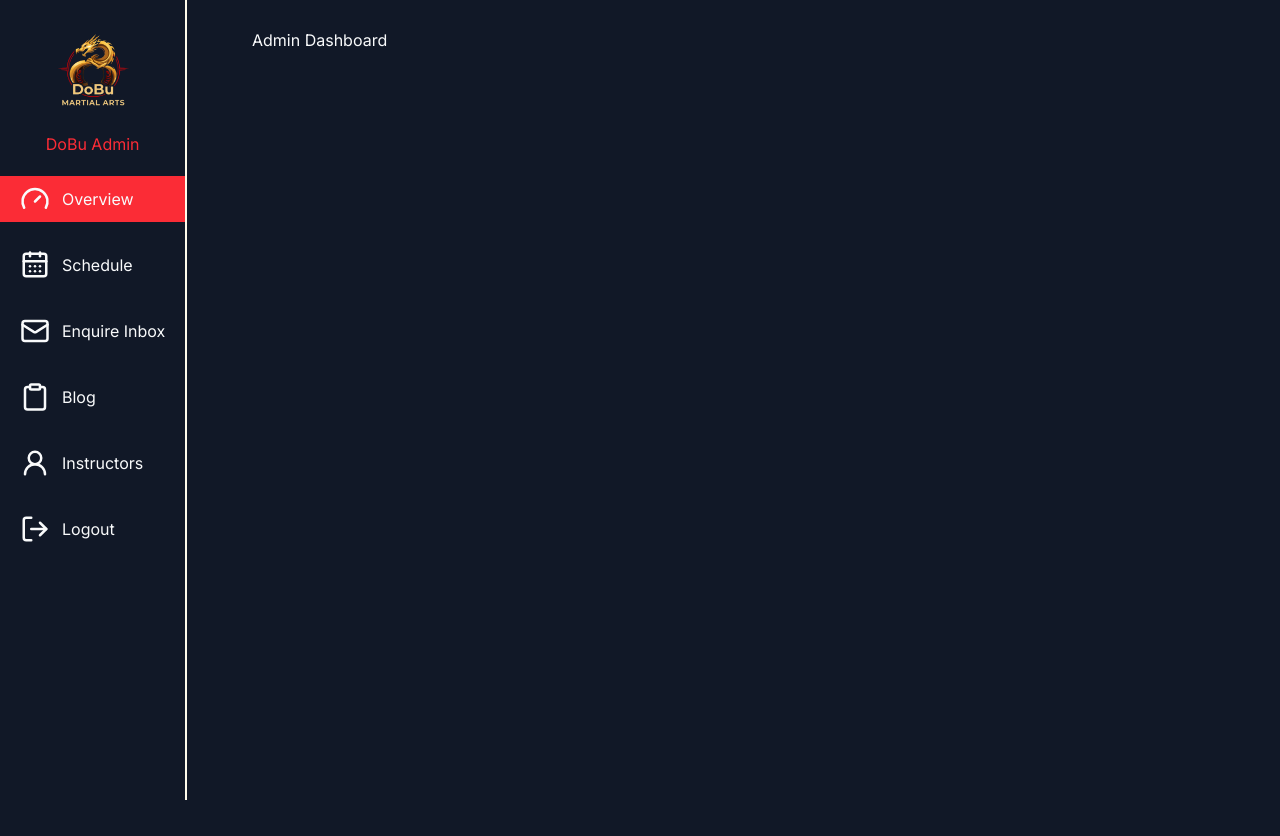
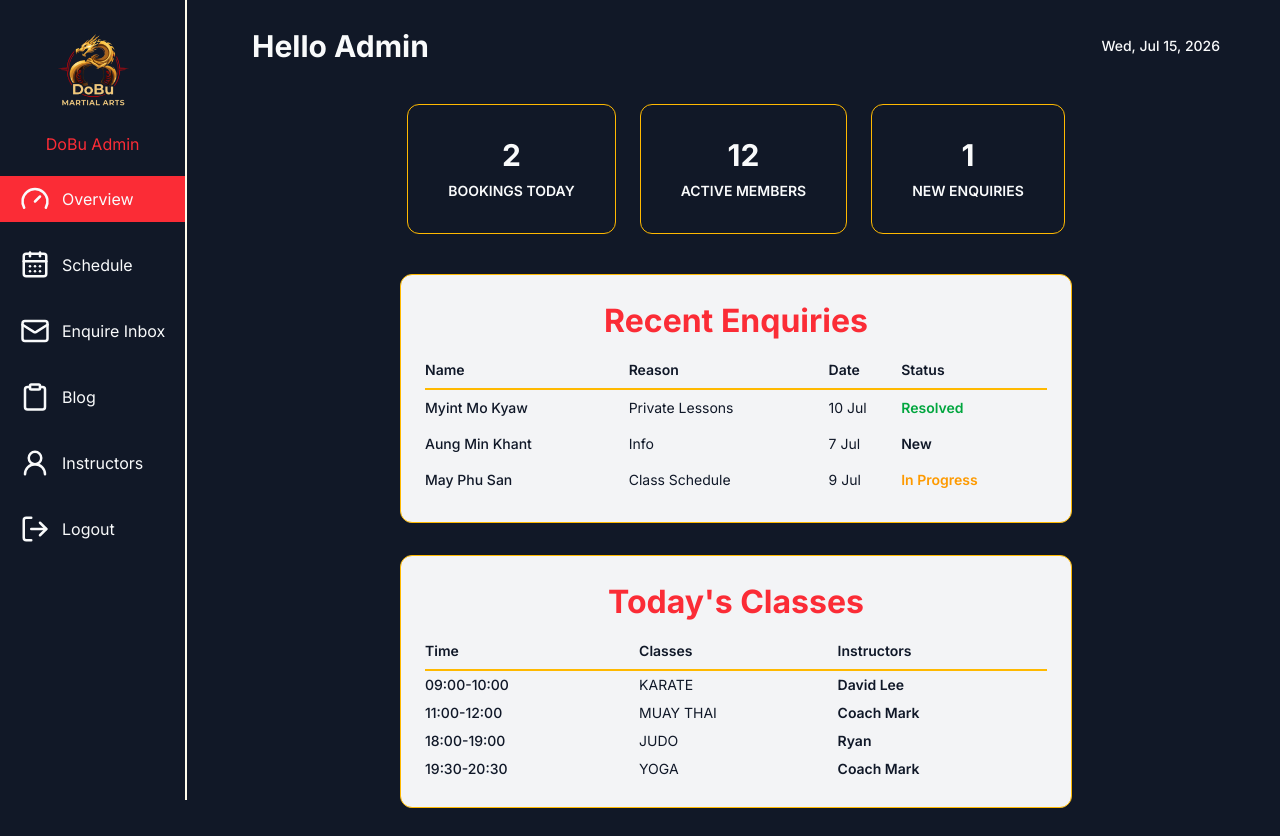
Before and after one commit to AungMinKhant123/dobu-martial-arts-training, a React (Vite) app in the folder frontend/: page /admin/dashboard in a window 1280 px wide. Before the commit the page ends 800 px from the top, so only its background shows below. Built offline with nearby package versions, Linux system fonts and the light colour scheme; sample sign-in values are in the browser's storage.

Commit message:
Build Admin Overview page

```diff
--- a/frontend/src/pages/admin/Dashbord.jsx
+++ b/frontend/src/pages/admin/Dashbord.jsx
@@ -1,5 +1,127 @@
+const stats = [
+  { value: 2, label: "Bookings Today" },
+  { value: 12, label: "Active Members" },
+  { value: 1, label: "New Enquiries" },
+];
+
+const recentEnquiries = [
+  {
+    name: "Myint Mo Kyaw",
+    reason: "Private Lessons",
+    date: "10 Jul",
+    status: "Resolved",
+  },
+  {
+    name: "Aung Min Khant",
+    reason: "Info",
+    date: "7 Jul",
+    status: "New",
+  },
+  {
+    name: "May Phu San",
+    reason: "Class Schedule",
+    date: "9 Jul",
+    status: "In Progress",
+  },
+];
+
+const todaysClasses = [
+  { time: "09:00-10:00", className: "Karate", instructor: "David Lee" },
+  { time: "11:00-12:00", className: "Muay Thai", instructor: "Coach Mark" },
+  { time: "18:00-19:00", className: "Judo", instructor: "Ryan" },
+  { time: "19:30-20:30", className: "Yoga", instructor: "Coach Mark" },
+];
+
+const statusStyles = {
+  Resolved: "text-green-600 font-semibold",
+  New: "text-gray-900 font-semibold",
+  "In Progress": "text-amber-500 font-semibold",
+};
+
+const today = new Date().toLocaleDateString("en-US", {
+  weekday: "short",
+  month: "short",
+  day: "numeric",
+  year: "numeric",
+});
+
 const Dashbord = () => {
-  return <> Admin Dashboard</>;
+  return (
+    <div>
+      {/* Header */}
+      <div className="flex items-center justify-between mb-10">
+        <h1 className="font-bold text-3xl">Hello Admin</h1>
+        <p className="text-sm font-medium">{today}</p>
+      </div>
+
+      {/* Stats cards */}
+      <div className="flex flex-wrap justify-center gap-6 mb-10">
+        {stats.map(({ value, label }) => (
+          <div
+            key={label}
+            className="border border-amber-400 rounded-xl px-10 py-8 text-center min-w-[180px]"
+          >
+            <p className="text-3xl font-bold mb-2">{value}</p>
+            <p className="text-sm font-semibold uppercase">{label}</p>
+          </div>
+        ))}
+      </div>
+
+      {/* Recent Enquiries */}
+      <div className="bg-gray-100 text-gray-900 border border-amber-400 rounded-xl p-6 mb-8 max-w-2xl mx-auto">
+        <h2 className="text-red-500 font-bold text-xl text-center mb-4">
+          Recent Enquiries
+        </h2>
+        <table className="w-full text-sm">
+          <thead>
+            <tr className="border-b-2 border-amber-400 text-left">
+              <th className="pb-2 font-semibold">Name</th>
+              <th className="pb-2 font-semibold">Reason</th>
+              <th className="pb-2 font-semibold">Date</th>
+              <th className="pb-2 font-semibold">Status</th>
+            </tr>
+          </thead>
+          <tbody>
+            {recentEnquiries.map((enquiry) => (
+              <tr key={enquiry.name}>
+                <td className="py-2 font-medium">{enquiry.name}</td>
+                <td className="py-2">{enquiry.reason}</td>
+                <td className="py-2">{enquiry.date}</td>
+                <td className={`py-2 ${statusStyles[enquiry.status]}`}>
+                  {enquiry.status}
+                </td>
+              </tr>
+            ))}
+          </tbody>
+        </table>
+      </div>
+
+      {/* Today's Classes */}
+      <div className="bg-gray-100 text-gray-900 border border-amber-400 rounded-xl p-6 max-w-2xl mx-auto">
+        <h2 className="text-red-500 font-bold text-xl text-center mb-4">
+          Today's Classes
+        </h2>
+        <table className="w-full text-sm">
+          <thead>
+            <tr className="border-b-2 border-amber-400 text-left">
+              <th className="pb-2 font-semibold">Time</th>
+              <th className="pb-2 font-semibold">Classes</th>
+              <th className="pb-2 font-semibold">Instructors</th>
+            </tr>
+          </thead>
+          <tbody>
+            {todaysClasses.map((c) => (
+              <tr key={c.time}>
+                <td className="py-1 font-medium">{c.time}</td>
+                <td className="py-1 uppercase">{c.className}</td>
+                <td className="py-1 font-semibold">{c.instructor}</td>
+              </tr>
+            ))}
+          </tbody>
+        </table>
+      </div>
+    </div>
+  );
 };
 
 export default Dashbord;
```
Also changed, not shown: 2 other files (tests, documents, lock files or other folders).
